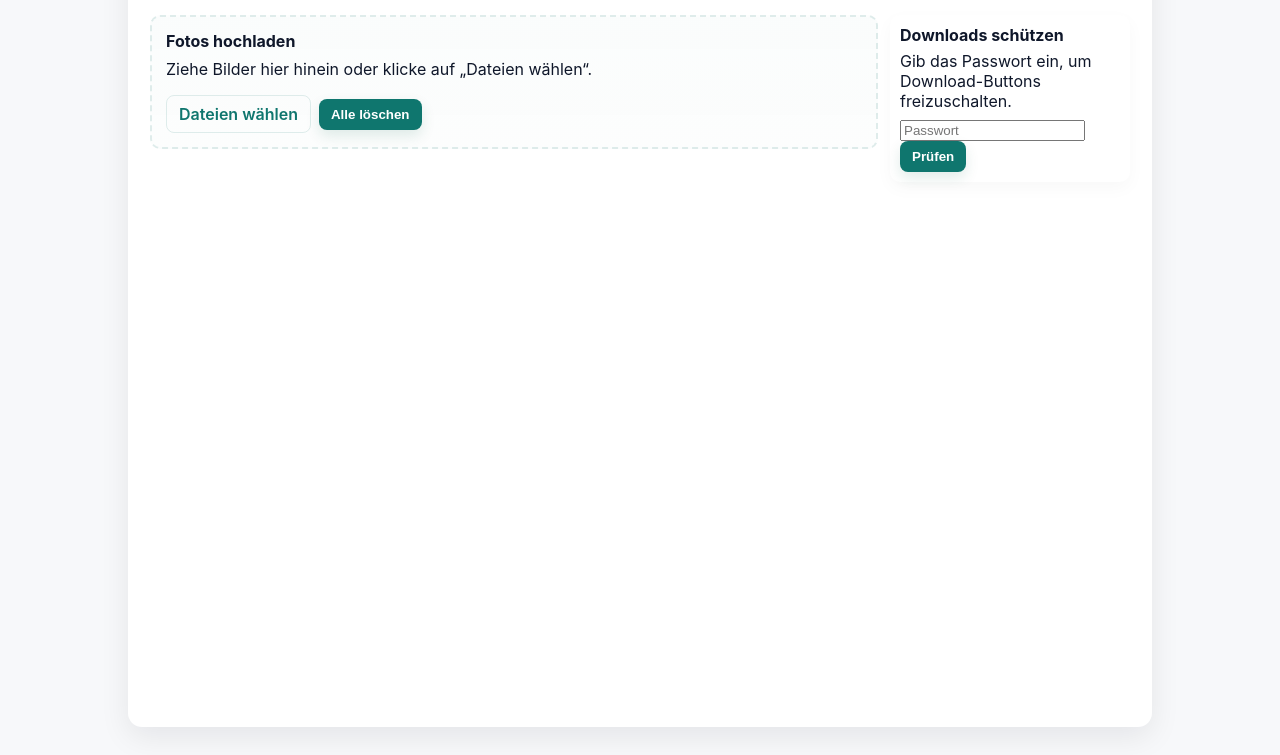
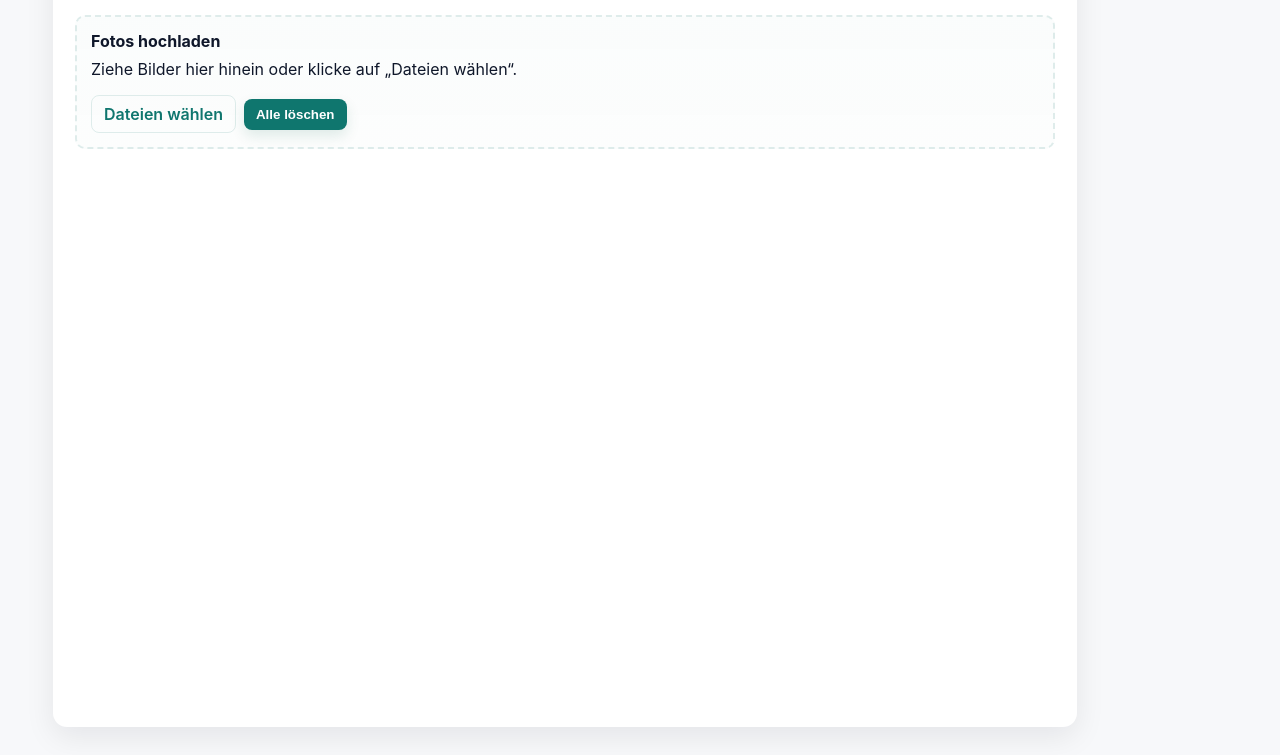
Before and after one commit to jpduft/Mariage-, a plain HTML site: page index.html in a window 1280 px wide. Shown: the part 101-856 px from the top of the page. Drawn offline with Linux system fonts and the light colour scheme; no server answers.

Commit message:
Remove password protection for downloads section
Removed the password protection section for downloads.

```diff
--- a/index.html
+++ b/index.html
@@ -50,14 +50,7 @@ input[type=file]{display:none}
       </div>
     </div>
 
-    <div style="width:240px;display:flex;flex-direction:column;gap:10px">
-      <div style="padding:10px;border-radius:10px;background:white;box-shadow:0 6px 18px rgba(12,18,30,0.03)">
-        <div style="font-weight:700;margin-bottom:6px">Downloads schützen</div>
-        <div class="muted" style="margin-bottom:8px">Gib das Passwort ein, um Download-Buttons freizuschalten.</div>
-        <div class="pw-wrap">
-          <input id="pwInput" type="password" placeholder="Passwort">
-          <button class="btn" id="pwBtn">Prüfen</button>
-        </div>
+
       </div>
     </div>
   </div>
```
